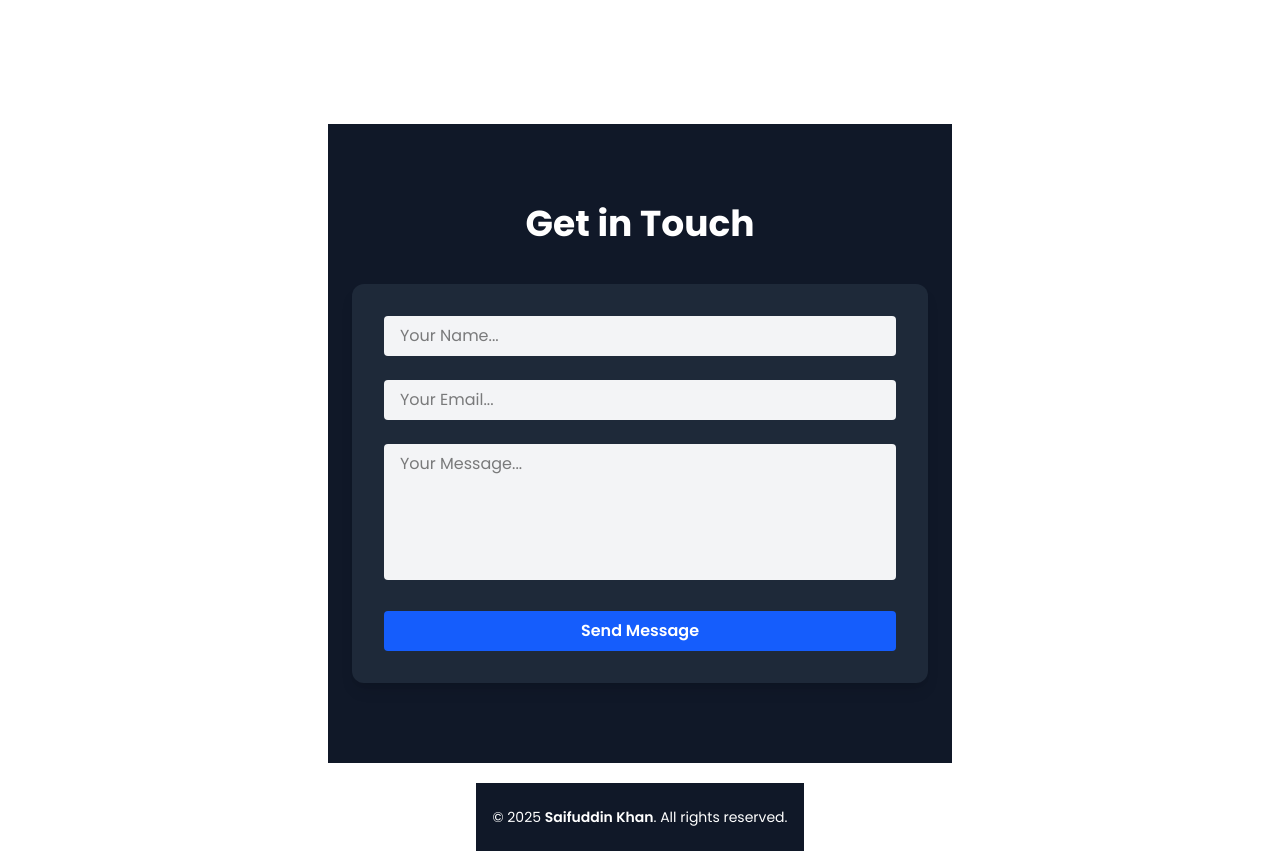
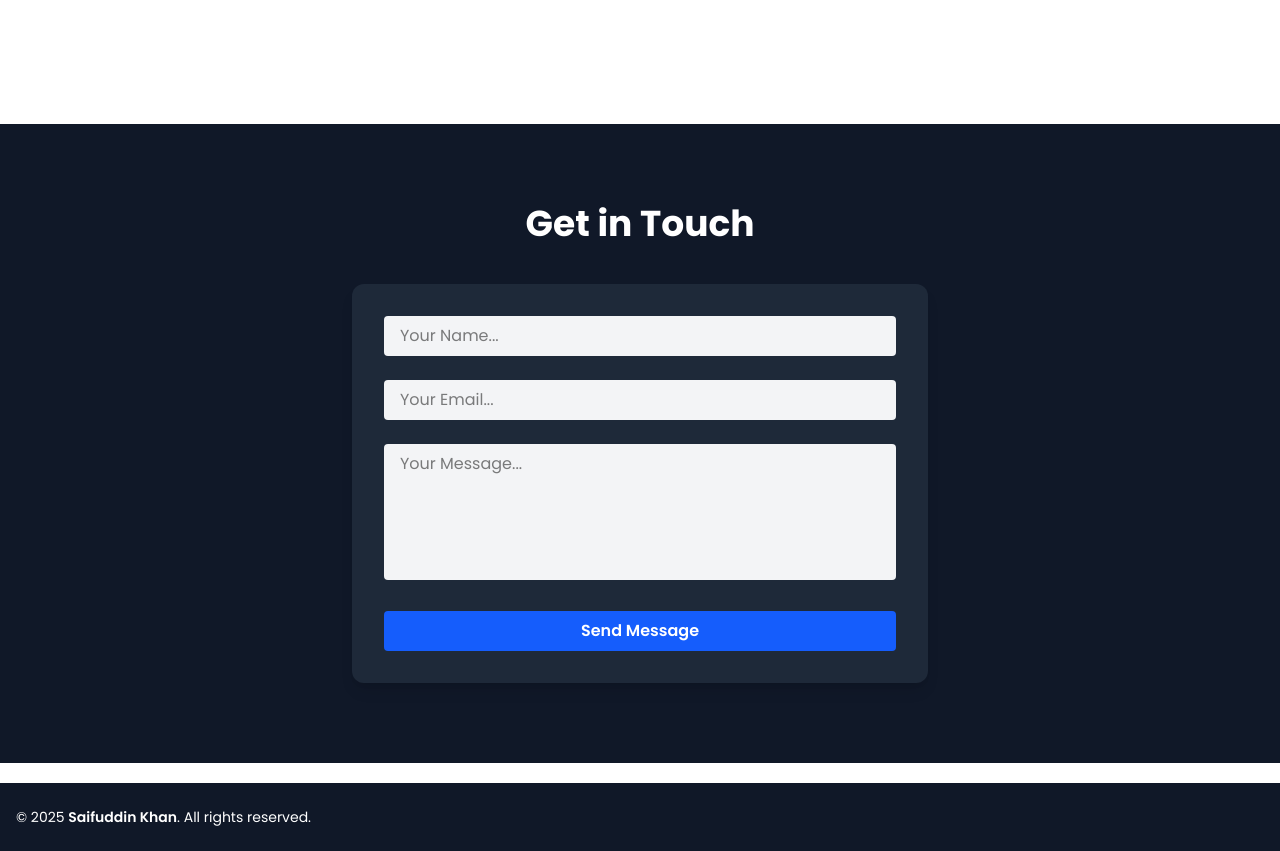
Before and after one commit to Saifuddin4007/portfolio-web, a React (Vite) app: page / in a window 1280 px wide. Shown: the part 2220-3071 px from the top of the page. Built offline with nearby package versions, Linux system fonts and the light colour scheme; no server answers.

Commit message:
Add updated App.jsx

```diff
--- a/src/App.jsx
+++ b/src/App.jsx
@@ -28,9 +28,9 @@ function App() {
         <Hero />
         <Tech />
         <Projects />
-        <Contact />
-        <Footer />
       </main>
+      <Contact />
+      <Footer />
     </>
   )
 }
```
